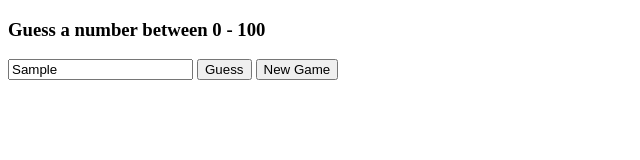
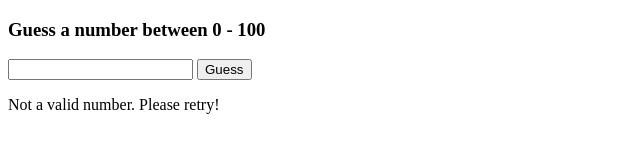
Before and after one commit to momentmaker/guess_number_js, a plain HTML site: page index.html in a window 1280 px wide. Both pictures are taken after typing "Sample" into the empty fields and a click on the input "Guess". Shown: the whole page, without its empty margins (0-640 px from the left). Drawn offline with nearby package versions, Linux system fonts and the light colour scheme.

Commit message:
Added validation and clear input

```diff
--- a/guess_the_number.js
+++ b/guess_the_number.js
@@ -1,16 +1,41 @@
 $(document).ready(function() {
+	function checkGuess() {
+		if ($('#try-again').css('display') != "block") {
+			$('#try-again').toggle();
+		}
+		if ($('#error').css('display') == "block") {
+			$('#error').toggle();
+		}
+	}
+
+	function checkError() {
+		if ($('#error').css('display') != "block") {
+				$('#error').toggle();
+		}
+		if ($('#try-again').css('display') == "block") {
+			$('#try-again').toggle();
+		}
+	}
+
 	var MAX = 100;
 	var correct_number = parseInt(Math.floor((Math.random() * MAX )));
 	var guesses = [];
 
+	$('#reset_btn').toggle();
 	$('#max_num').html("Guess a number between 0 - " + MAX);
 
 	$('form').on('submit', function(event) {
 		event.preventDefault();
 
 		var user_guess = +$('#guess_num').val();
+
+		if(isNaN(user_guess)) {
+			checkError();
+			$('#error').html("Not a valid number. Please retry!")
+		} else {
 			guesses.push(user_guess);
-
+			// debugger;
+			checkGuess();
 			if (user_guess < correct_number) {
 				$('#try-again').html("Too low. Guess again.");
 			} else {
@@ -19,10 +44,12 @@ $(document).ready(function() {
 				} else {
 					if (user_guess === correct_number) {
 						$('#try-again').html("Congrats! You've won! You guessed " + guesses.length.toString() + " times.");
-
+						$('#reset_btn').toggle();
 					}
 				}
 			}
+		}
+		$('#guess_num').val('');
 	});
 
 	$('form').on('reset', function(event) {
--- a/index.html
+++ b/index.html
@@ -10,9 +10,11 @@
   	<form action="/" method="post" id="guess">
   		<input type="text" id="guess_num" />
   		<input type="submit" value="Guess" />
-  		<input type="reset" value="New Game" />
+  		<input type="reset" id="reset_btn" value="New Game" />
   	</form>
   	<p id="try-again">
+  	</p>
+  	<p id="error">
   	</p>
 
   	<script src="http://code.jquery.com/jquery-1.11.0.min.js"></script>
```
Lines whose indentation alone changed are shown as unchanged.
